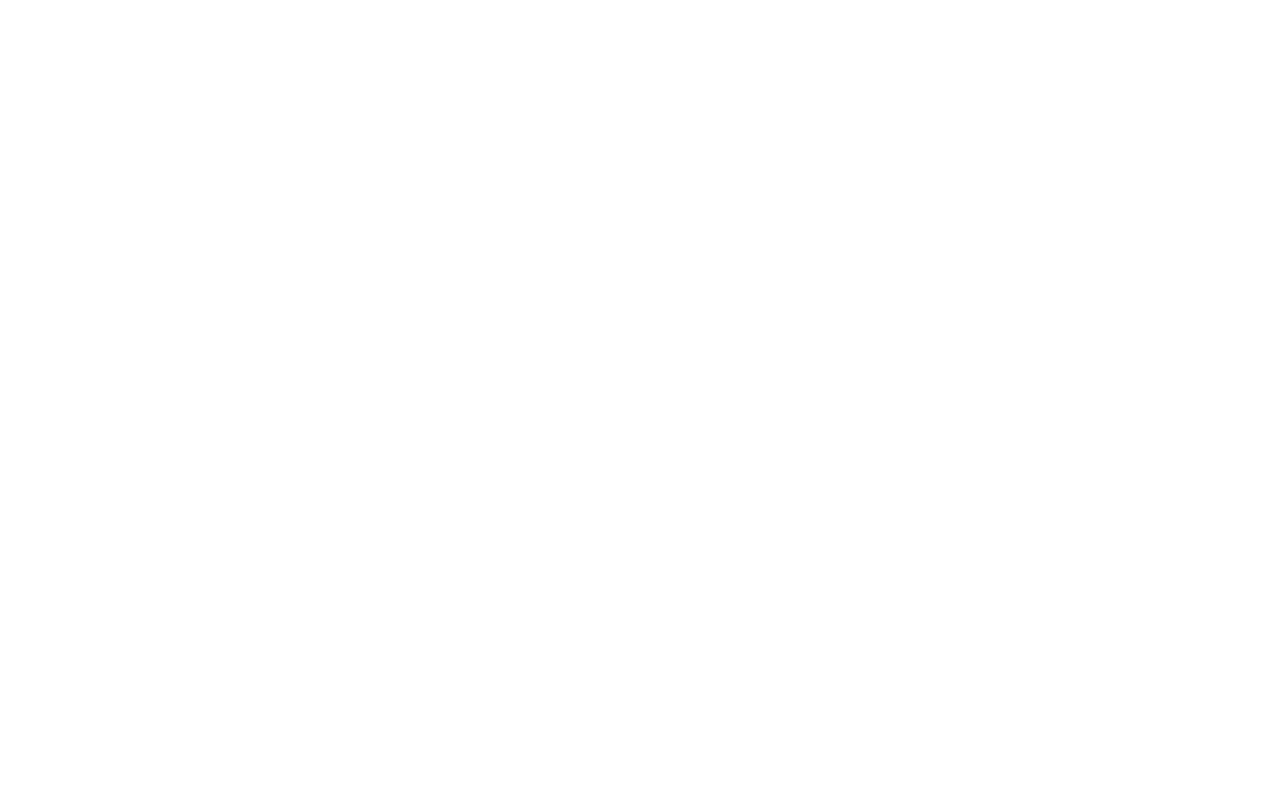
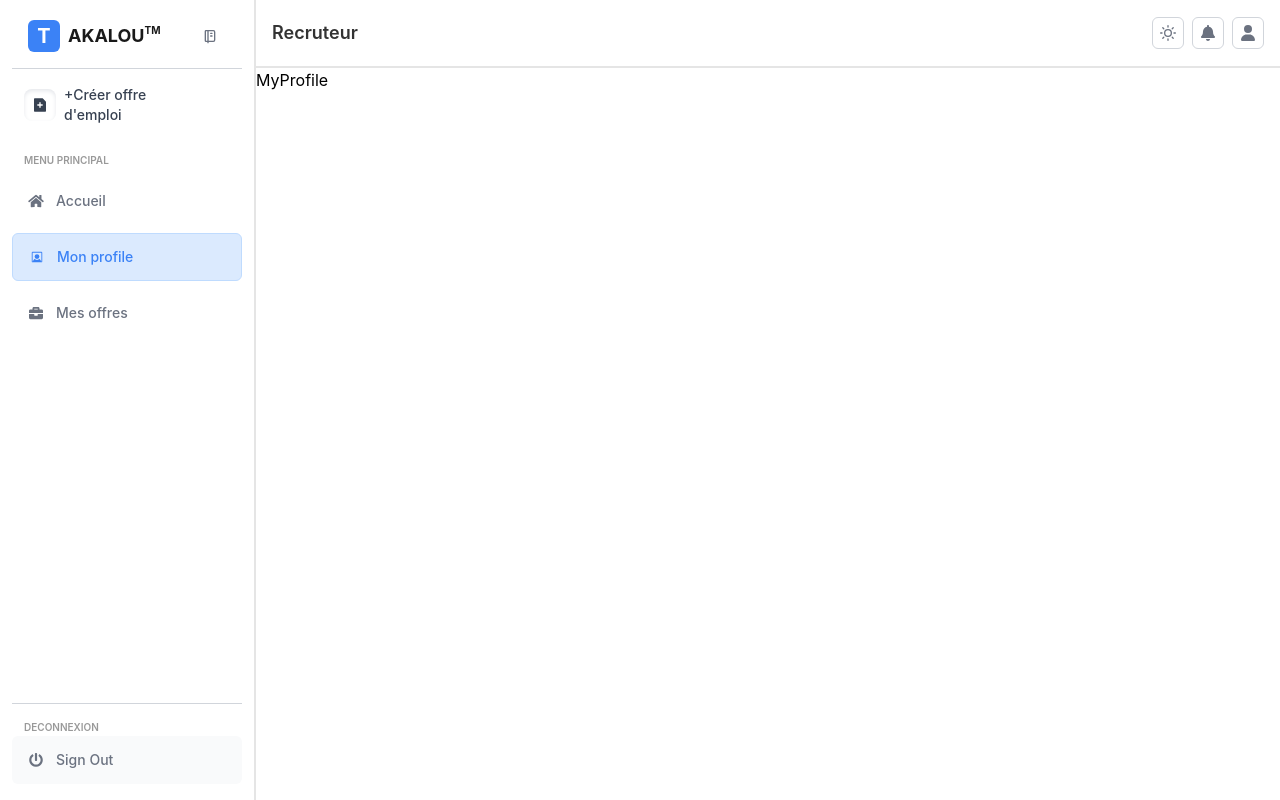
Before and after one commit to sahineFaniria/Adequation-profil-poste, a React (Create React App) app: page /recruteur.com/profile in a window 1280 px wide. Before the commit this address had no page. Built offline with nearby package versions, Linux system fonts and the light colour scheme.

Commit message:
recruiter

```diff
--- a/src/Components/Recruiter/RecruiterDash.jsx
+++ b/src/Components/Recruiter/RecruiterDash.jsx
@@ -2,6 +2,7 @@ import React, { useState, useEffect } from 'react';
 import Search from '../../ui/Dashboard/Search';
 import Outils from '../../ui/Dashboard/outils';
 import SideNavR from '../../ui/Dashboard/SideNav/SideNavR';
+import { Outlet } from 'react-router-dom';
 
 
 function useMediaQuery(query) {
@@ -51,8 +52,8 @@ export default function RecruiterDash() {
           className={`fixed top-0 right-0 h-[68px] bg-white backdrop-blur-[150px] z-10 border-b-2 border-black/10 flex items-center justify-between px-4 transition-all duration-300`}
           style={{ left: isSmallScreen ? '5rem' : isCollapsed ? '5rem' : '16rem' }} // Responsive left
         >
-          <div className="md:w-80">
-            <Search />
+          <div className="md:w-80 text-lg font-semibold text-black/80">
+            Recruteur
           </div>
           <Outils />
         </div>
@@ -60,10 +61,7 @@ export default function RecruiterDash() {
 
         {/* Contenu défilable sous le header */}
         <div className="mt-[68px] h-[calc(100vh-68px)] overflow-y-auto">
-          <div className=" h-24 p-4 bg-gray-100">
-            <p className="text-2xl font-semibold text-black/80">Dashboard Recruiter</p>
-          </div>
-
+          <Outlet/>
         </div>
       </div>
     </div>
--- /dev/null
+++ b/src/Components/Recruiter/contenu/AllOffre.jsx
@@ -0,0 +1,9 @@
+import React from 'react'
+
+export default function AllOffre() {
+  return (
+    <div>
+      Toutes offres
+    </div>
+  )
+}
--- /dev/null
+++ b/src/Components/Recruiter/contenu/CreerOffre.jsx
@@ -0,0 +1,9 @@
+import React from 'react'
+
+export default function CreerOffre() {
+  return (
+    <div>
+      Creer Offre
+    </div>
+  )
+}
--- /dev/null
+++ b/src/Components/Recruiter/contenu/MesOffre.jsx
@@ -0,0 +1,9 @@
+import React from 'react'
+
+export default function MesOffre() {
+  return (
+    <div>
+      Mes Offres
+    </div>
+  )
+}
--- /dev/null
+++ b/src/Components/Recruiter/contenu/MyProfile.jsx
@@ -0,0 +1,9 @@
+import React from 'react'
+
+export default function MyProfile() {
+  return (
+    <div>
+      MyProfile
+    </div>
+  )
+}
--- a/src/Utils/PrivateRoute.jsx
+++ b/src/Utils/PrivateRoute.jsx
@@ -14,6 +14,10 @@ import Accueil from '../Components/Candidate/Contenu/Accueil'
 import Profile from '../Components/Candidate/Contenu/Profile'
 import Postulation from '../Components/Candidate/Contenu/Postulation'
 import SoumetCv from '../Components/Candidate/Contenu/SoumetCv'
+import AllOffre from '../Components/Recruiter/contenu/AllOffre'
+import MyProfile from '../Components/Recruiter/contenu/MyProfile'
+import MesOffre from '../Components/Recruiter/contenu/MesOffre'
+import CreerOffre from '../Components/Recruiter/contenu/CreerOffre'
 
 export default function PrivateRoute() {
   return (
@@ -38,7 +42,12 @@ export default function PrivateRoute() {
           <Route path='cv' element={<SoumetCv/>} />
 
         </Route>
-        <Route path='recruteur.com' element={<RecruiterDash/>} />
+        <Route path='recruteur.com' element={<RecruiterDash/>} >
+          <Route index element={<AllOffre/>} />
+          <Route path='profile' element={<MyProfile/>} />
+          <Route path='creer-offre' element={<CreerOffre/>} />
+
+        </Route>
       </Routes>
     </div>
   )
--- a/src/ui/Dashboard/SideNav/SideNavC.jsx
+++ b/src/ui/Dashboard/SideNav/SideNavC.jsx
@@ -5,7 +5,7 @@ import { TbNotebook } from 'react-icons/tb';
 import { FaHome, FaBriefcase } from 'react-icons/fa';
 import { PiUserSquareFill } from 'react-icons/pi';
 import { RiFileAddFill } from 'react-icons/ri';
-import { Link } from 'react-router-dom';
+import { Link, NavLink } from 'react-router-dom';
 
 const links = [
     { name: 'Acceuil', href: '/candidate.com', icon: FaHome },
@@ -42,9 +42,12 @@ export default function SideNavC({ isCollapsed, toggleSideNav }) {
 
       <div className="flex flex-col justify-between">
         {/* Lien Postuler avec un fond gris distinct et une icône avec un fond blanc */}
-        <Link
+        <NavLink
           to="/candidate.com/cv"
-          className={`flex h-[48px] w-[80%] grow items-center mt-2 hover:border hover:border-gray-300 ${isCollapsed ? 'justify-center' : 'justify-center md:justify-start '} gap-2 rounded-md p-3 text-sm font-medium flex-none px-3  hover:bg-gray-200 text-gray-700`}
+          className={({ isActive }) => `
+          flex h-[48px] w-[80%] grow items-center mt-2 hover:border hover:border-gray-300
+           ${isActive ? 'border border-gray-300 bg-gray-200 text-black-700' : 'text-gray-700 hover:bg-gray-100 '}
+          ${isCollapsed ? 'justify-center' : 'justify-center md:justify-start '} gap-2 rounded-md p-3 text-sm font-medium flex-none px-3  hover:bg-gray-200 `}
         >
           {/* Icône avec un fond blanc */}
           <div className="bg-white shadow-inner shadow-gray-200 rounded-lg p-1">
@@ -53,7 +56,7 @@ export default function SideNavC({ isCollapsed, toggleSideNav }) {
             </svg>
           </div>
           {!isCollapsed && <p className="hidden md:block">Soumettre un CV</p>}
-        </Link>
+        </NavLink>
 
         {/* Texte Menu Principal */}
         <p className={`${isCollapsed ? 'text-[6px]' : 'text-[6px] md:text-[10px]'} font-semibold my-4 h-1 p-2 px-3 text-black/40`}>MENU PRINCIPAL</p>
@@ -72,10 +75,10 @@ export default function SideNavC({ isCollapsed, toggleSideNav }) {
         <div className="border-b border-gray-300 my-1"></div>
         <form>
           <p className={`${isCollapsed ? 'text-[6px]' : 'text-[6px] md:text-[10px]'}  font-semibold my-2 h-1 p-2 px-3 text-black/40`} >DECONNEXION</p>
-          <button className={`flex h-[48px] w-full items-center gap-2 rounded-md bg-gray-50 p-3 text-sm font-medium hover:bg-blue-100 hover:text-blue-500 md:flex-none ${isCollapsed ? 'justify-center' : 'justify-center md:justify-start'}   md:p-2 md:px-3`}>
-            <FaPowerOff className='w-6 text-gray-500' />
-            <div className={`${isCollapsed ? 'hidden' : 'hidden md:block'}  text-gray-500`}>Sign Out</div>
-          </button>
+          <Link to="/" className={`flex h-[48px] w-full items-center gap-2 rounded-md text-gray-500 bg-gray-50 p-3 text-sm font-medium hover:bg-blue-100 hover:text-blue-500 md:flex-none ${isCollapsed ? 'justify-center' : 'justify-center md:justify-start'}   md:p-2 md:px-3`}>
+            <FaPowerOff className='w-6' />
+            <div className={`${isCollapsed ? 'hidden' : 'hidden md:block'}  `}>Sign Out</div>
+          </Link>
         </form>
       </div>
     </div>
--- a/src/ui/Dashboard/SideNav/SideNavR.jsx
+++ b/src/ui/Dashboard/SideNav/SideNavR.jsx
@@ -5,13 +5,13 @@ import { TbNotebook } from 'react-icons/tb';
 import { FaHome, FaUser, FaBriefcase } from 'react-icons/fa';
 import { PiUserSquareFill } from 'react-icons/pi';
 import { RiFileAddFill } from 'react-icons/ri';
+import { Link, NavLink } from 'react-router-dom';
 
 const links = [
     { name: 'Accueil', href: '/recruteur.com', icon: FaHome },
-    { name: 'Mon profile', href: '/recruteur', icon: PiUserSquareFill },
-    { name: 'Candidat', href: '/candidate', icon: FaUser },
-    { name: 'Mes offres', href: '/offre', icon: FaBriefcase },
-    { name: 'Candidature', href: '/candidature', icon: RiFileAddFill },
+    { name: 'Mon profile', href: '/recruteur.com/profile', icon: PiUserSquareFill },
+    // { name: 'Candidat', href: '/candidate', icon: FaUser },
+    { name: 'Mes offres', href: '/recruteur.com/offre', icon: FaBriefcase },
   ];
 
 export default function SideNavR({ isCollapsed, toggleSideNav }) {
@@ -40,22 +40,43 @@ export default function SideNavR({ isCollapsed, toggleSideNav }) {
       <div className="border-b border-gray-300 my-1"></div>
 
 
-      <div className="flex flex-col justify-between space-y-2">
-        <p className={`${isCollapsed ? 'text-[6px]' : 'text-[6px] md:text-[10px]'}  font-semibold my-2 h-1 p-2 px-3 text-black/40`} >MENU PRINCIPAL</p>
+      <div className="flex flex-col justify-between">
+        {/* Lien Postuler avec un fond gris distinct et une icône avec un fond blanc */}
+        <NavLink
+          to="/recruteur.com/creer-offre"
+          className={({ isActive }) => `
+          flex h-[48px] w-[90%] grow items-center mt-2 hover:border hover:border-gray-300
+           ${isActive ? 'border border-gray-300 bg-gray-200 text-black-700' : 'text-gray-700 hover:bg-gray-100 '}
+          ${isCollapsed ? 'justify-center' : 'justify-center md:justify-start '} gap-2 rounded-md p-3 text-sm font-medium flex-none px-3  hover:bg-gray-200 `}
+        >
+          {/* Icône avec un fond blanc */}
+          <div className="bg-white shadow-inner shadow-gray-200 rounded-lg p-2">
+            <RiFileAddFill className="h-4 w-4 text-gray-700" />
+          </div>
+          {!isCollapsed && <p className="hidden md:block">+Créer offre d'emploi</p>}
+        </NavLink>
+
+        {/* Texte Menu Principal */}
+        <p className={`${isCollapsed ? 'text-[6px]' : 'text-[6px] md:text-[10px]'} font-semibold my-4 h-1 p-2 px-3 text-black/40`}>MENU PRINCIPAL</p>
+
+        {/* Liens de navigation */}
+        <div className=" space-y-2">
         {links.map((link) => (
           <NavLinks key={link.name} name={link.name} href={link.href} icon={link.icon} isCollapsed={isCollapsed} />
         ))}
+        </div>
       </div>
+
 
       {/* Ligne et bouton Sign Out en bas */}
       <div className="mt-auto"> {/* mt-auto pousse cet élément vers le bas */}
         <div className="border-b border-gray-300 my-1"></div>
         <form>
           <p className={`${isCollapsed ? 'text-[6px]' : 'text-[6px] md:text-[10px]'}  font-semibold my-2 h-1 p-2 px-3 text-black/40`} >DECONNEXION</p>
-          <button className={`flex h-[48px] w-full items-center gap-2 rounded-md bg-gray-50 p-3 text-sm font-medium hover:bg-blue-100 hover:text-blue-500 md:flex-none ${isCollapsed ? 'justify-center' : 'justify-center md:justify-start'}   md:p-2 md:px-3`}>
-            <FaPowerOff className='w-6 text-gray-500' />
-            <div className={`${isCollapsed ? 'hidden' : 'hidden md:block'}  text-gray-500`}>Sign Out</div>
-          </button>
+          <Link to="/" className={`flex h-[48px] w-full items-center gap-2 rounded-md text-gray-500 bg-gray-50 p-3 text-sm font-medium hover:bg-blue-100 hover:text-blue-500 md:flex-none ${isCollapsed ? 'justify-center' : 'justify-center md:justify-start'}   md:p-2 md:px-3`}>
+            <FaPowerOff className='w-6' />
+            <div className={`${isCollapsed ? 'hidden' : 'hidden md:block'}  `}>Sign Out</div>
+          </Link>
         </form>
       </div>
     </div>
```
Also changed, not shown: src/Components/Candidate/Contenu/Profile.jsx (+38 -17 lines), src/Components/Candidate/Contenu/SoumetCv.jsx (+16 -12 lines).
